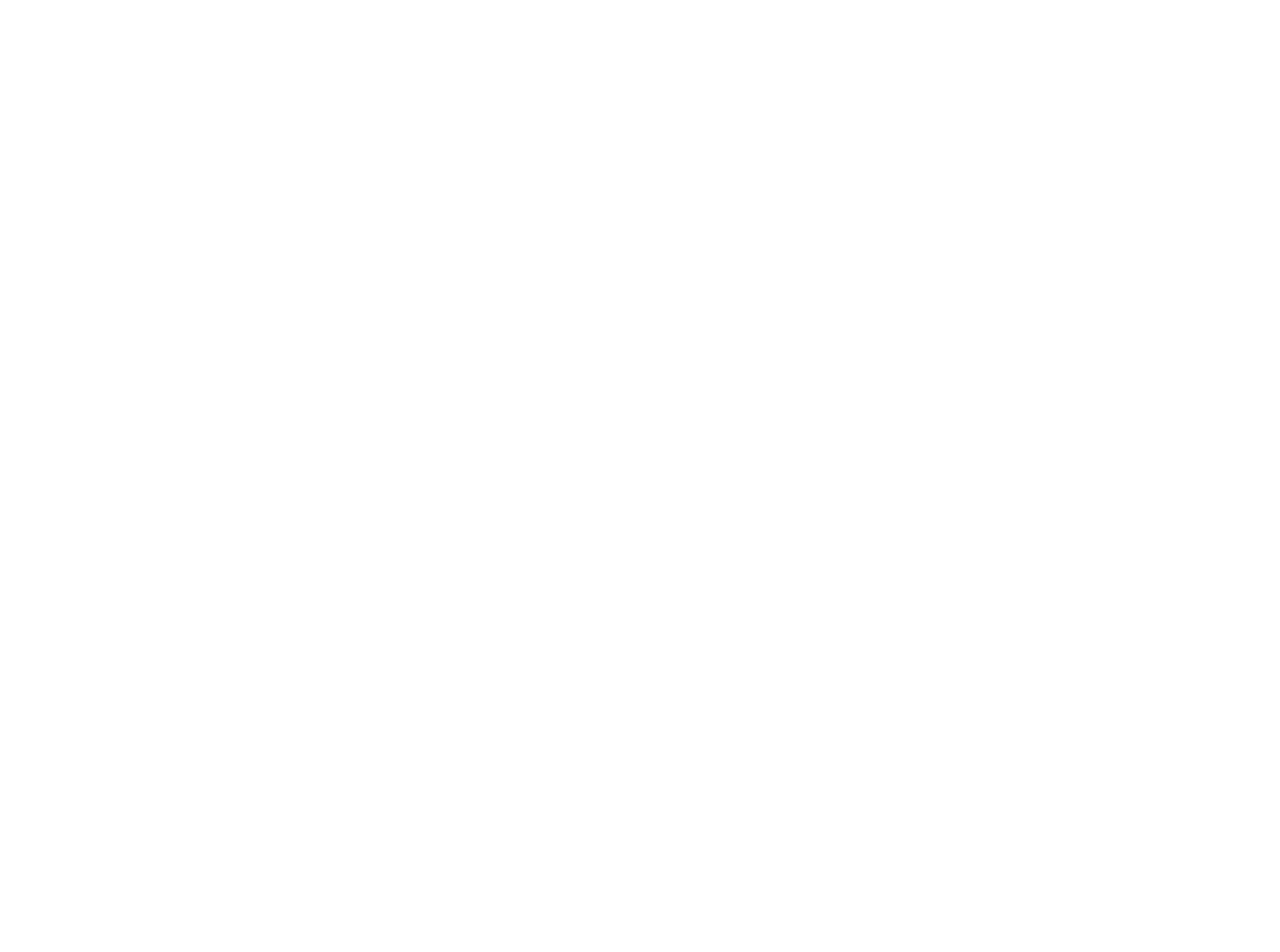
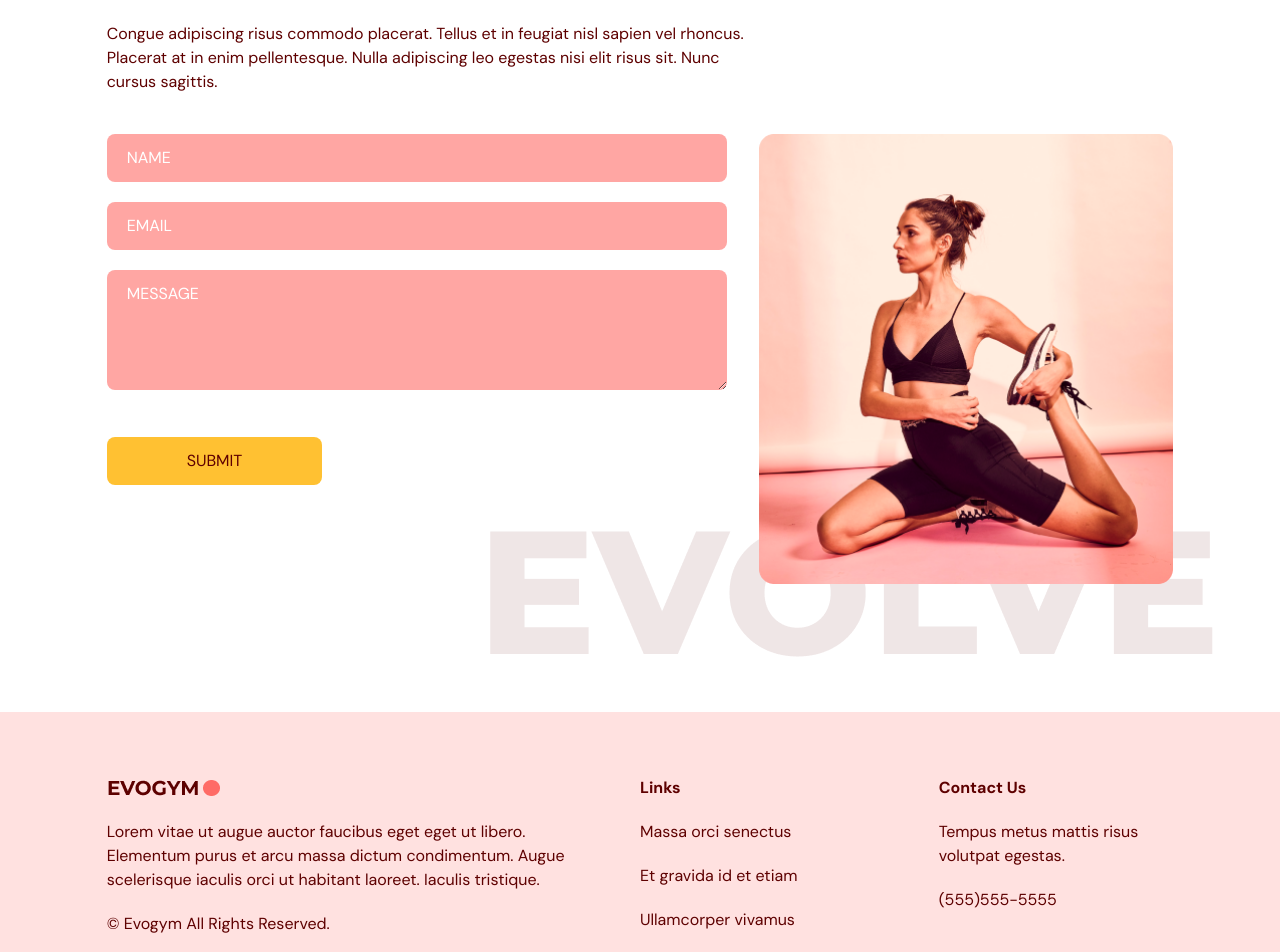
Before and after one commit to Johnneyop/fitnessApp, a React (Vite) app: page / in a window 1280 px wide. Shown: the part 3120-4072 px from the top of the page. Before the commit the page ends 2990 px from the top, so only its background shows below. Built offline with nearby package versions, Linux system fonts and the light colour scheme.

Commit message:
contact us & footer section set up

```diff
--- a/package.json
+++ b/package.json
@@ -13,7 +13,8 @@
     "framer-motion": "^8.0.2",
     "react": "^18.2.0",
     "react-anchor-link-smooth-scroll": "^1.0.12",
-    "react-dom": "^18.2.0"
+    "react-dom": "^18.2.0",
+    "react-hook-form": "^7.41.3"
   },
   "devDependencies": {
     "@types/node": "^18.11.18",
--- a/src/App.tsx
+++ b/src/App.tsx
@@ -2,6 +2,8 @@
 import Home from "@/scenes/home";
 import Benefits from "@/scenes/benefits";
 import OurClasses from "@/scenes/ourclasses";
+import ContactUs from "@/scenes/contactUs";
+import Footer from "@/scenes/footer";
 import { useEffect, useState } from "react"
 import { SelectedPage } from "@/shared/types"
 
@@ -31,7 +33,8 @@
       <Home setSelectedPage={setSelectedPage} />
       <Benefits setSelectedPage={setSelectedPage} />
       <OurClasses setSelectedPage={setSelectedPage} />
-
+      <ContactUs setSelectedPage={setSelectedPage} />
+      <Footer />
     </div>
   )
 }
--- /dev/null
+++ b/src/scenes/contactUs/index.tsx
@@ -0,0 +1,161 @@
+import { useForm } from "react-hook-form";
+import { SelectedPage } from "@/shared/types";
+import { motion } from "framer-motion";
+import ContactUsPageGraphic from "@/assets/ContactUsPageGraphic.png";
+import HText from "@/shared/HText";
+
+type Props = {
+  setSelectedPage: (value: SelectedPage) => void;
+};
+
+const ContactUs = ({ setSelectedPage }: Props) => {
+  const inputStyles = `mb-5 w-full rounded-lg bg-primary-300
+  px-5 py-3 placeholder-white`;
+
+  const {
+    register,
+    trigger,
+    formState: { errors },
+  } = useForm();
+
+  const onSubmit = async (e: any) => {
+    const isValid = await trigger();
+    if (!isValid) {
+      e.preventDefault();
+    }
+  };
+
+  return (
+    <section id="contactus" className="mx-auto w-5/6 pt-24 pb-32">
+      <motion.div
+        onViewportEnter={() => setSelectedPage(SelectedPage.ContactUs)}
+      >
+        {/* HEADER */}
+        <motion.div
+          className="md:w-3/5"
+          initial="hidden"
+          whileInView="visible"
+          viewport={{ once: true, amount: 0.5 }}
+          transition={{ duration: 0.5 }}
+          variants={{
+            hidden: { opacity: 0, x: -50 },
+            visible: { opacity: 1, x: 0 },
+          }}
+        >
+          <HText>
+            <span className="text-primary-500">JOIN NOW</span> TO GET IN SHAPE
+          </HText>
+          <p className="my-5">
+            Congue adipiscing risus commodo placerat. Tellus et in feugiat nisl
+            sapien vel rhoncus. Placerat at in enim pellentesque. Nulla
+            adipiscing leo egestas nisi elit risus sit. Nunc cursus sagittis.
+          </p>
+        </motion.div>
+
+        {/* FORM AND IMAGE */}
+        <div className="mt-10 justify-between gap-8 md:flex">
+          <motion.div
+            className="mt-10 basis-3/5 md:mt-0"
+            initial="hidden"
+            whileInView="visible"
+            viewport={{ once: true, amount: 0.5 }}
+            transition={{ duration: 0.5 }}
+            variants={{
+              hidden: { opacity: 0, y: 50 },
+              visible: { opacity: 1, y: 0 },
+            }}
+          >
+            <form
+              target="_blank"
+              onSubmit={onSubmit}
+              action="https://formsubmit.co/ab59a0086ef28461af29d9fc4bb6bcf5"
+              method="POST"
+            >
+              <input
+                className={inputStyles}
+                type="text"
+                placeholder="NAME"
+                {...register("name", {
+                  required: true,
+                  maxLength: 100,
+                })}
+              />
+              {errors.name && (
+                <p className="mt-1 text-primary-500">
+                  {errors.name.type === "required" && "This field is required."}
+                  {errors.name.type === "maxLength" &&
+                    "Max length is 100 char."}
+                </p>
+              )}
+
+              <input
+                className={inputStyles}
+                type="text"
+                placeholder="EMAIL"
+                {...register("email", {
+                  required: true,
+                  pattern: /^[A-Z0-9._%+-]+@[A-Z0-9.-]+\.[A-Z]{2,}$/i,
+                })}
+              />
+              {errors.email && (
+                <p className="mt-1 text-primary-500">
+                  {errors.email.type === "required" &&
+                    "This field is required."}
+                  {errors.email.type === "pattern" && "Invalid email address."}
+                </p>
+              )}
+
+              <textarea
+                className={inputStyles}
+                placeholder="MESSAGE"
+                rows={4}
+                cols={50}
+                {...register("message", {
+                  required: true,
+                  maxLength: 2000,
+                })}
+              />
+              {errors.message && (
+                <p className="mt-1 text-primary-500">
+                  {errors.message.type === "required" &&
+                    "This field is required."}
+                  {errors.message.type === "maxLength" &&
+                    "Max length is 2000 char."}
+                </p>
+              )}
+
+              <button
+                type="submit"
+                className="mt-5 rounded-lg bg-secondary-500 px-20 py-3 transition duration-500 hover:text-white"
+              >
+                SUBMIT
+              </button>
+            </form>
+          </motion.div>
+
+          <motion.div
+            className="relative mt-16 basis-2/5 md:mt-0"
+            initial="hidden"
+            whileInView="visible"
+            viewport={{ once: true, amount: 0.5 }}
+            transition={{ delay: 0.2, duration: 0.5 }}
+            variants={{
+              hidden: { opacity: 0, y: 50 },
+              visible: { opacity: 1, y: 0 },
+            }}
+          >
+            <div className="w-full before:absolute before:-bottom-20 before:-right-10 before:z-[-1] md:before:content-evolvetext">
+              <img
+                className="w-full"
+                alt="contact-us-page-graphic"
+                src={ContactUsPageGraphic}
+              />
+            </div>
+          </motion.div>
+        </div>
+      </motion.div>
+    </section>
+  );
+};
+
+export default ContactUs;
--- /dev/null
+++ b/src/scenes/footer/index.tsx
@@ -0,0 +1,32 @@
+import Logo from "@/assets/Logo.png";
+
+const Footer = () => {
+  return (
+    <footer className="bg-primary-100 py-16">
+      <div className="justify-content mx-auto w-5/6 gap-16 md:flex">
+        <div className="mt-16 basis-1/2 md:mt-0">
+          <img alt="logo" src={Logo} />
+          <p className="my-5">
+            Lorem vitae ut augue auctor faucibus eget eget ut libero. Elementum
+            purus et arcu massa dictum condimentum. Augue scelerisque iaculis
+            orci ut habitant laoreet. Iaculis tristique.
+          </p>
+          <p>© Evogym All Rights Reserved.</p>
+        </div>
+        <div className="mt-16 basis-1/4 md:mt-0">
+          <h4 className="font-bold">Links</h4>
+          <p className="my-5">Massa orci senectus</p>
+          <p className="my-5">Et gravida id et etiam</p>
+          <p>Ullamcorper vivamus</p>
+        </div>
+        <div className="mt-16 basis-1/4 md:mt-0">
+          <h4 className="font-bold">Contact Us</h4>
+          <p className="my-5">Tempus metus mattis risus volutpat egestas.</p>
+          <p>(555)555-5555</p>
+        </div>
+      </div>
+    </footer>
+  );
+};
+
+export default Footer;
```
Also changed, not shown: 1 other file (tests, documents, lock files or other folders).
